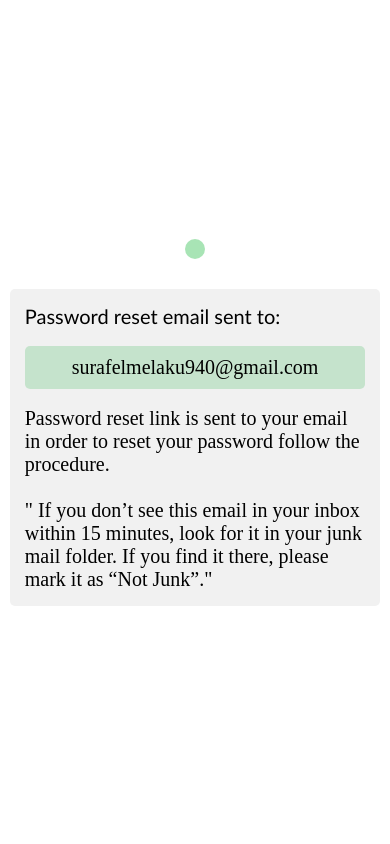
After one commit to Suralmk/eco-heaven-realty, a Django app: page /email_sent_confirmation/ in a window 390 px wide. The commit adds this page. Run offline with Django 4.2, Linux system fonts and the light colour scheme; some libraries are stand-ins or nearby versions.

Commit message:
reset password templates

```diff
--- /dev/null
+++ b/authentication/static/css/email_sent_confirmation.css
@@ -0,0 +1,99 @@
+*{
+    margin: 0;
+    padding: 0;
+    box-sizing: border-box;
+}
+
+.fullscreen{
+    align-items: center;
+    justify-content: center;
+    display: flex;
+    width: 100%;
+    height: 100vh;
+    flex-direction: column;
+}
+.top{
+    align-items: center;
+    width: auto;
+    height: auto;
+    margin-bottom: 30px;
+    border-radius: 50%;
+    padding: 10px;
+    background: rgba(27, 185, 61, 0.379);
+
+}
+.icon{
+    justify-content: center;
+    width:150px;
+    height:150px;
+}
+.container{
+    width: 40%;
+    height: auto;
+    padding: 30px;
+    background: rgb(241, 241, 241);
+    border-radius: 5px;
+}
+.title{
+
+    font-family:'Gill Sans', 'Gill Sans MT', Calibri, 'Trebuchet MS', sans-serif;
+    font-size: larger;
+    font-size: 25px;
+}
+.sent-email{
+    font-family: 'Times New Roman', Times, serif;
+    font-style: bolder;
+    font-size: 30px;
+    justify-content: center;
+    padding: 10px;
+    background: rgba(27, 172, 58, 0.205);
+    width: 100%;
+    display: flex;
+    border-radius: 5px;
+}
+
+.procedure{
+    font-size: 20px;
+}
+@media(max-width:1120px){
+    .container{
+        width: 50%;
+    }
+    .sent-email{
+        font-size: 25px;
+    }
+}
+@media(max-width:1000px){
+    .container{
+        width: 65%;
+    }
+}
+@media(max-width:800px){
+    .container{
+        width: 70%;
+    }
+}
+
+@media(max-width:650px){
+    .container{
+        width: 80%;
+        padding: 20px;
+    }
+    .icon{
+        width: 100px;
+        height: 100px;
+    }
+
+}
+@media(max-width:500px){
+    .container{
+        width: 95%;
+        padding: 15px;
+    }
+    .title{
+        font-size: 20px;
+    }
+    .sent-email{
+        font-size: 20px;
+    }
+}
--- a/authentication/static/css/login-style.css
+++ b/authentication/static/css/login-style.css
@@ -27,7 +27,7 @@
     box-shadow:  rgba(0, 0, 0, 0.19) 10px 0 20px, rgba(0, 0, 0, 0.23) 0px 6px 6px;;
     background-position: center;
     background-size: cover;
-    width: 30%;
+    width: 40%;
     height: 100%;
     display: flex;
     justify-content: center;
--- a/authentication/templates/authentication/base.html
+++ b/authentication/templates/authentication/base.html
@@ -558,7 +558,7 @@
                 <ul>
                     <li class="footer-titles">Support</li>
                     <li><a href="#schedule">Contact us</a></li>
-                    <li><a href="{{ ' login'}}">Login</a></li>
+                    <li><a href="/login">Login</a></li>
                 </ul>
         </div>
 
--- /dev/null
+++ b/authentication/templates/authentication/reset/email_sent_confirmation.html
@@ -0,0 +1,40 @@
+<!DOCTYPE html>
+<html lang="en">
+<head>
+    {% load static %}
+    <meta charset="UTF-8">
+    <meta name="viewport" content="width=device-width, initial-scale=1.0">
+    <link rel="stylesheet" href="{% static 'css/email_sent_confirmation.css'%}">
+    <title>Document</title>
+</head>
+<body>
+    <div class="fullscreen">
+        <div class="top">
+            <script src="https://cdn.lordicon.com/bhenfmcm.js"></script>
+            <lord-icon
+                class="icon"
+                src="https://cdn.lordicon.com/jvihlqtw.json"
+                trigger="hover"
+                colors="primary:#121331,secondary:#0008ff"
+                style="">
+            </lord-icon>
+        </div>
+        <div class="container">
+
+            <div class="bottom">
+                <p class="title">Password reset email sent to:</p> <br>
+                <span class="sent-email">surafelmelaku940@gmail.com</span> <br>
+                <p class="procedure">
+                    Password reset link is sent to your email <br>
+                    in order to reset your password follow the procedure. <br>
+                    <br>
+                    " If you don’t see this email in your inbox within 15 minutes, look for it in your junk mail folder. If you find it there, please mark it as “Not Junk”."
+
+                </p>
+            </div>
+
+        </div>
+    </div>
+
+</body>
+</html>
--- a/authentication/templates/authentication/signup.html
+++ b/authentication/templates/authentication/signup.html
@@ -149,7 +149,7 @@
             </form>
 
             <div class="footing">
-              <a href="">Already have an account</a>
+              <a href="/login">Already have an account</a>
             </div>
           </div>
         </div>
--- a/authentication/urls.py
+++ b/authentication/urls.py
@@ -6,5 +6,6 @@ urlpatterns = [
     path('login/', views.login, name='login'),
     path('signup/', views.signup, name='signup'),
 
-    path('reset-password/', views.reset_password, name='reset_password'),
+    path('reset-password/', views.password_reset, name='reset_password'),
+    path('email_sent_confirmation/', views.email_sent_confirmation, name='email_sent_confirmation'),
 ]
--- a/authentication/views.py
+++ b/authentication/views.py
@@ -97,5 +97,7 @@ def signup(request):
 
     return render(request, 'authentication/signup.html', )
 
-def reset_password(request):
+def password_reset(request):
     return render( request, 'authentication/reset/reset_password.html')
+def email_sent_confirmation(request):
+    return render(request, 'authentication/reset/email_sent_confirmation.html')
```
Also changed, not shown: authentication/static/css/password_reset.css (added, +280 -0 lines), authentication/templates/authentication/login.html (+14 -5 lines), authentication/templates/authentication/reset/reset_password.html (+119 -0 lines).
